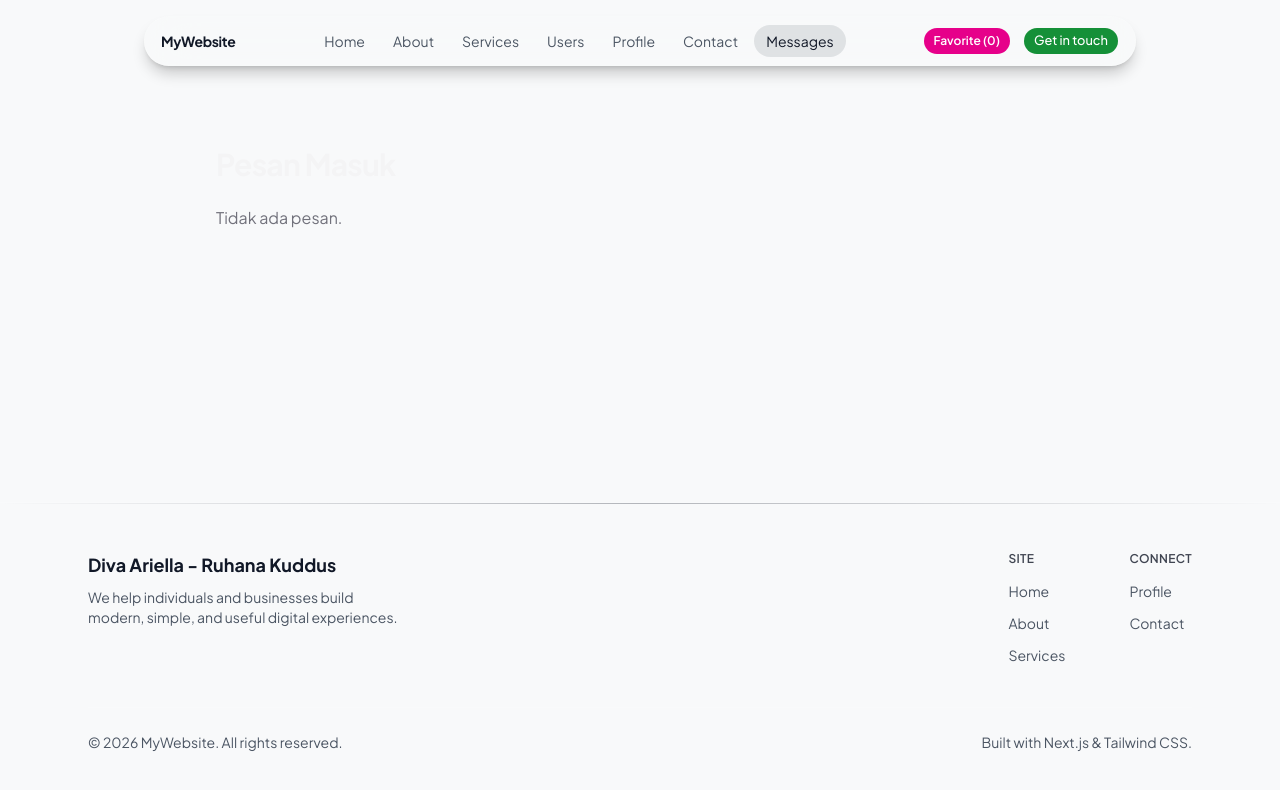
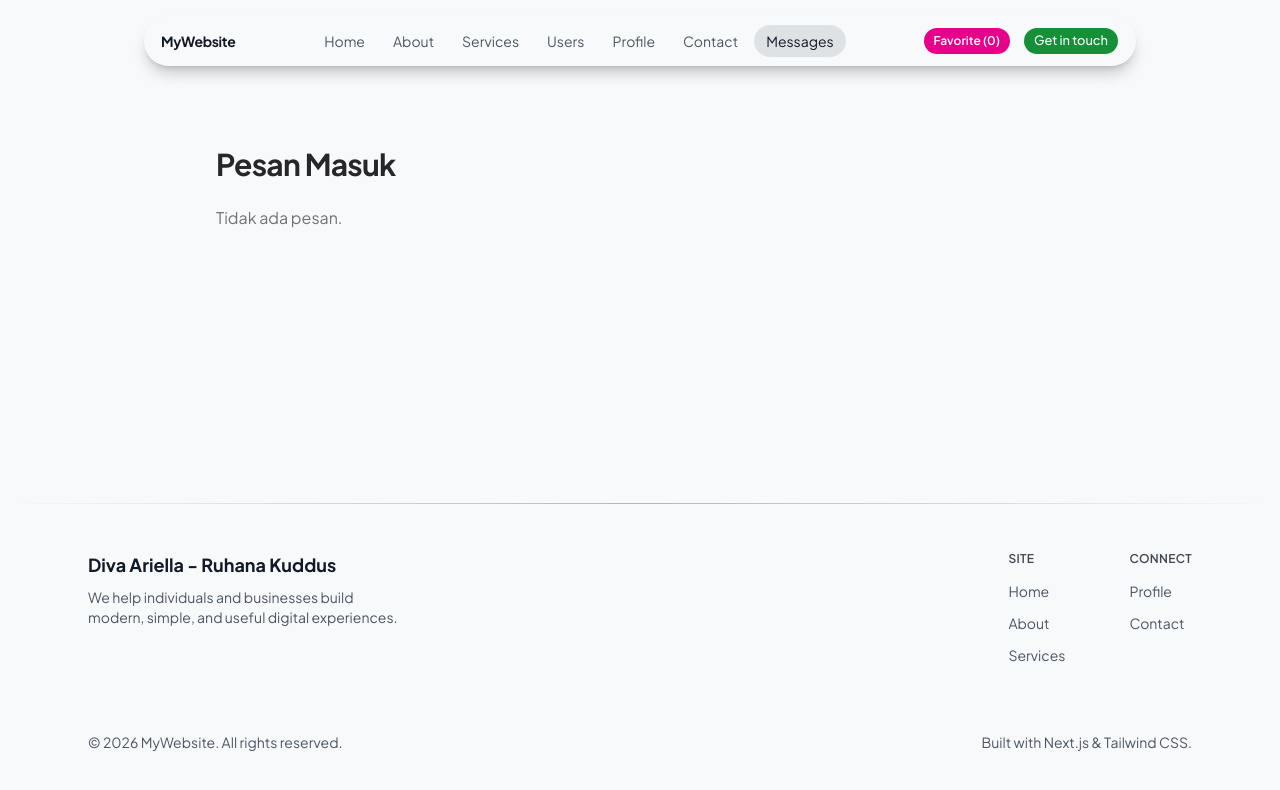
Before and after one commit to divaariella01-stack/belajar-nextjs, a Next.js app: page /messages in a window 1280 px wide. Shown: the top 790 px of the page. Built offline with nearby package versions, Linux system fonts and the light colour scheme.

Commit message:
finalized

```diff
--- a/app/messages/page.js
+++ b/app/messages/page.js
@@ -1,15 +1,14 @@
 import { messages } from "../../lib/db";
 import { deleteMessageAction } from "./actions";
 
-// Non-aktifkan cache static prerender agar messages selalu ter-fetch paling fresh
 export const dynamic = "force-dynamic";
 
 export default function MessagesPage() {
   const list = Array.isArray(messages) ? messages : [];
 
   return (
-    <div className="max-w-4xl mx-auto p-6 pt-24 text-white">
-      <h1 className="text-3xl font-bold tracking-tight mb-6 text-zinc-100">
+    <div className="max-w-4xl mx-auto p-6 pt-24 text-zinc-900">
+      <h1 className="text-3xl font-bold tracking-tight mb-6 text-zinc-800">
         Pesan Masuk
       </h1>
 
@@ -20,18 +19,22 @@ export default function MessagesPage() {
           {list.map((item) => (
             <li
               key={item.id}
-              className="flex justify-between items-start p-5 border border-zinc-800 rounded-xl bg-zinc-900 shadow-sm gap-4"
+              /* MENGUANGI HITAM: Mengubah bg-zinc-900 menjadi bg-white / bg-zinc-50 dengan border lembut */
+              className="flex justify-between items-start p-5 border border-zinc-200 rounded-xl bg-white shadow-sm gap-4"
             >
               <div className="space-y-1">
-                <p className="font-semibold text-zinc-100">
+                {/* Nama Pengirim */}
+                <p className="font-semibold text-zinc-900 text-base">
                   {item.name || "Tanpa Nama"}
                 </p>
 
+                {/* Email Pengirim */}
                 {item.email && (
-                  <p className="text-xs text-zinc-400">{item.email}</p>
+                  <p className="text-xs text-zinc-500">{item.email}</p>
                 )}
 
-                <p className="text-sm text-zinc-300 mt-2 whitespace-pre-wrap">
+                {/* Isi Pesan */}
+                <p className="text-sm text-zinc-700 mt-2 whitespace-pre-wrap">
                   {item.message ||
                     item.messageText ||
                     item.content ||
@@ -39,17 +42,19 @@ export default function MessagesPage() {
                     "Tidak ada isi pesan"}
                 </p>
 
+                {/* Tanggal */}
                 {item.createdAt && (
-                  <p className="text-[10px] text-zinc-500 mt-2">
+                  <p className="text-[10px] text-zinc-400 mt-2">
                     {new Date(item.createdAt).toLocaleString("id-ID")}
                   </p>
                 )}
               </div>
 
+              {/* Tombol Hapus */}
               <form action={deleteMessageAction.bind(null, item.id)}>
                 <button
                   type="submit"
-                  className="bg-red-600 hover:bg-red-500 text-white px-3.5 py-1.5 rounded-lg text-xs font-semibold transition shrink-0"
+                  className="bg-red-600 hover:bg-red-700 text-white px-4 py-1.5 rounded-full text-xs font-semibold transition shrink-0"
                 >
                   Hapus
                 </button>
```
